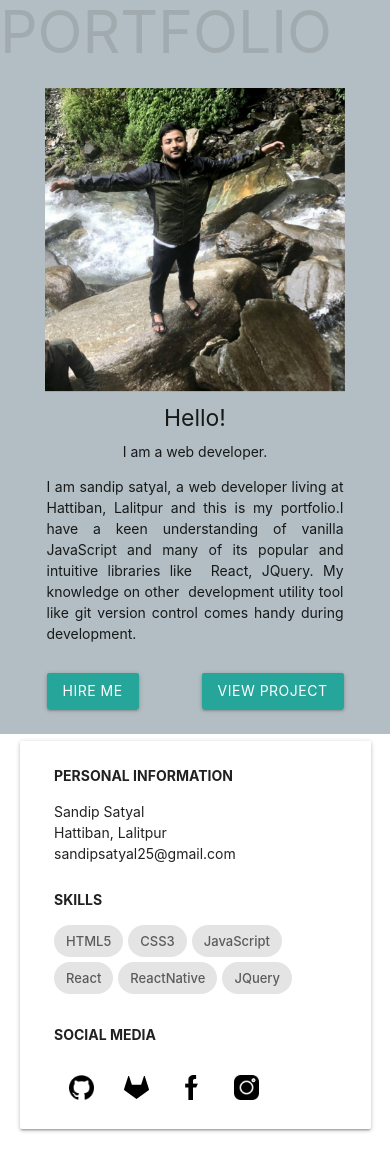
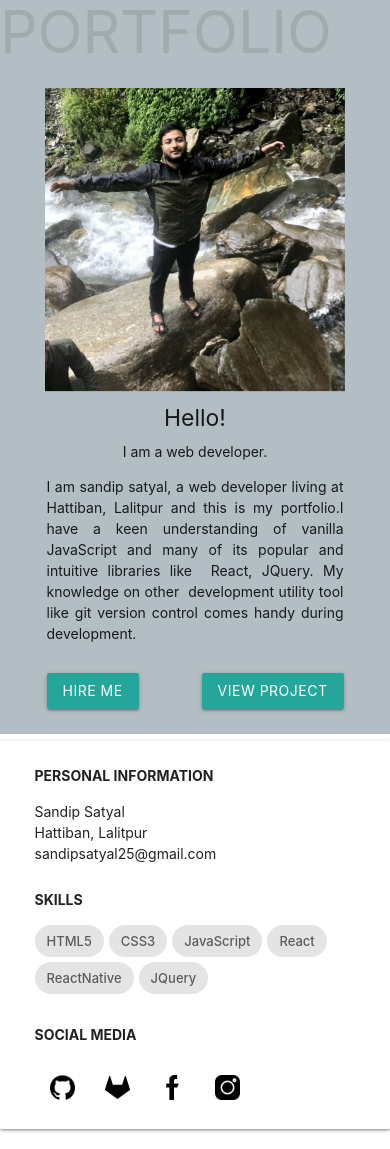
Before and after one commit to Sandip-Z/portfolio-x, a React (Create React App) app: page / in a window 390 px wide. Built offline with nearby package versions, Linux system fonts and the light colour scheme.

Commit message:
Add Social media links

```diff
--- a/src/Components/Info.js
+++ b/src/Components/Info.js
@@ -6,7 +6,7 @@ import Instagram from '../Images/002-instagram.png'
 
 const Info = ()=>{
     return(
-        <div className="container">
+        <div className="container media-query-100-width-container">
         <div className="post card">
             <div className="row card-content media-query-row">
                 <div className="col s4 avatar-info">
@@ -29,10 +29,10 @@ const Info = ()=>{
                 <div className="col s4 avatar-social">
                     <p className="bold">SOCIAL MEDIA</p>
                     <ul className="social-list">
-                        <li><img src={Github} alt="github" className="social-logo" /></li>
-                        <li><img src={Gitlab} alt="gitlab" className="social-logo" /></li>
-                        <li><img src={Facebook} alt="facebook" className="social-logo" /></li>
-                        <li><img src={Instagram} alt="instagram" className="social-logo" /></li>
+                        <li><a href="https://www.github.com/Sandip-Z" target="_blank" rel="noopener noreferrer"><img src={Github} alt="github" className="social-logo" /></a></li>
+                        <li><a href="https://www.gitlab.com/sandipsatyal25" target="_blank" rel="noopener noreferrer"><img src={Gitlab} alt="gitlab" className="social-logo" /></a></li>
+                        <li><a href="https://www.facebook.com/sandipsatyal25" target="_blank" rel="noopener noreferrer"><img src={Facebook} alt="facebook" className="social-logo" /></a></li>
+                        <li><a href="https://www.instagram.com/st.sandip" target="_blank" rel="noopener noreferrer"><img src={Instagram} alt="instagram" className="social-logo" /></a></li>
                     </ul>
                 </div>
             </div>
--- a/src/index.css
+++ b/src/index.css
@@ -122,7 +122,9 @@ table{
 }
 
 @media screen and (max-width: 900px){
-
+  .media-query-100-width-container{
+    width: 100% !important;
+  }
 }
 
 @media screen and (max-width:771px){
```
